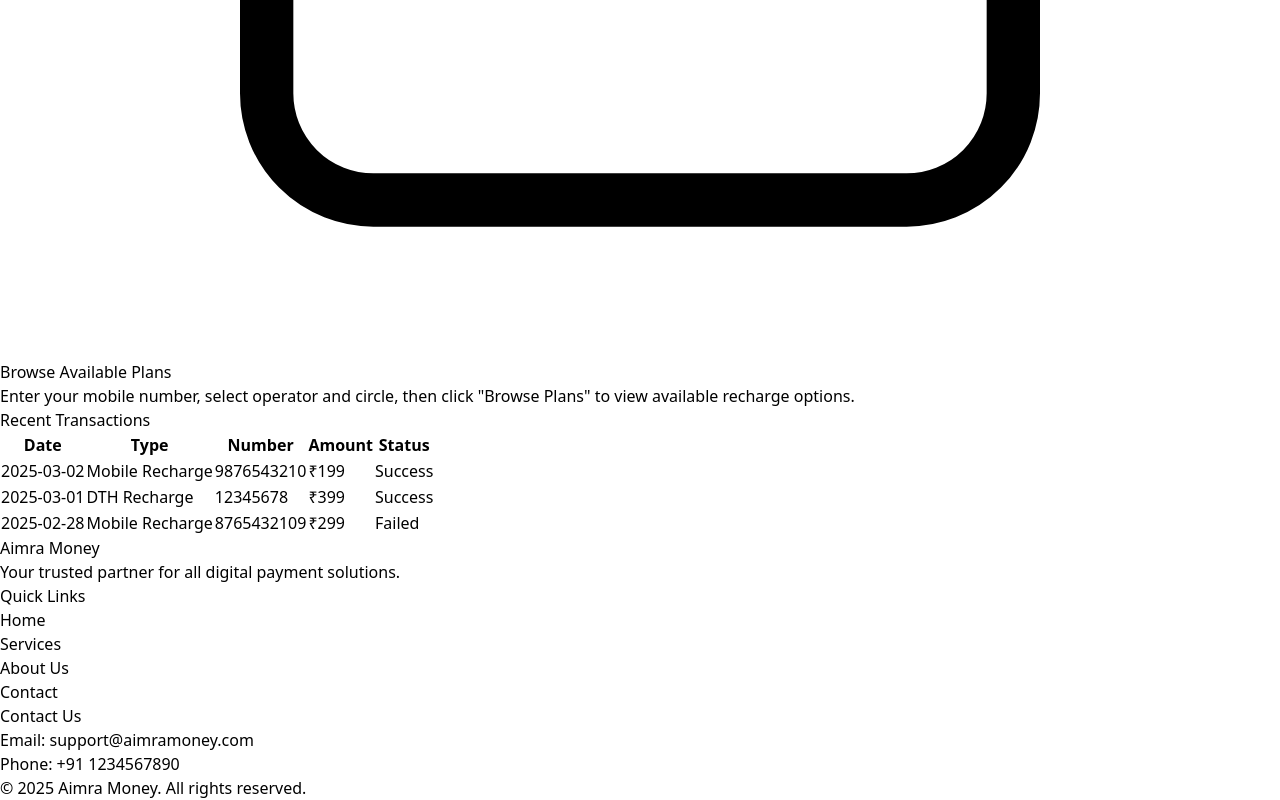
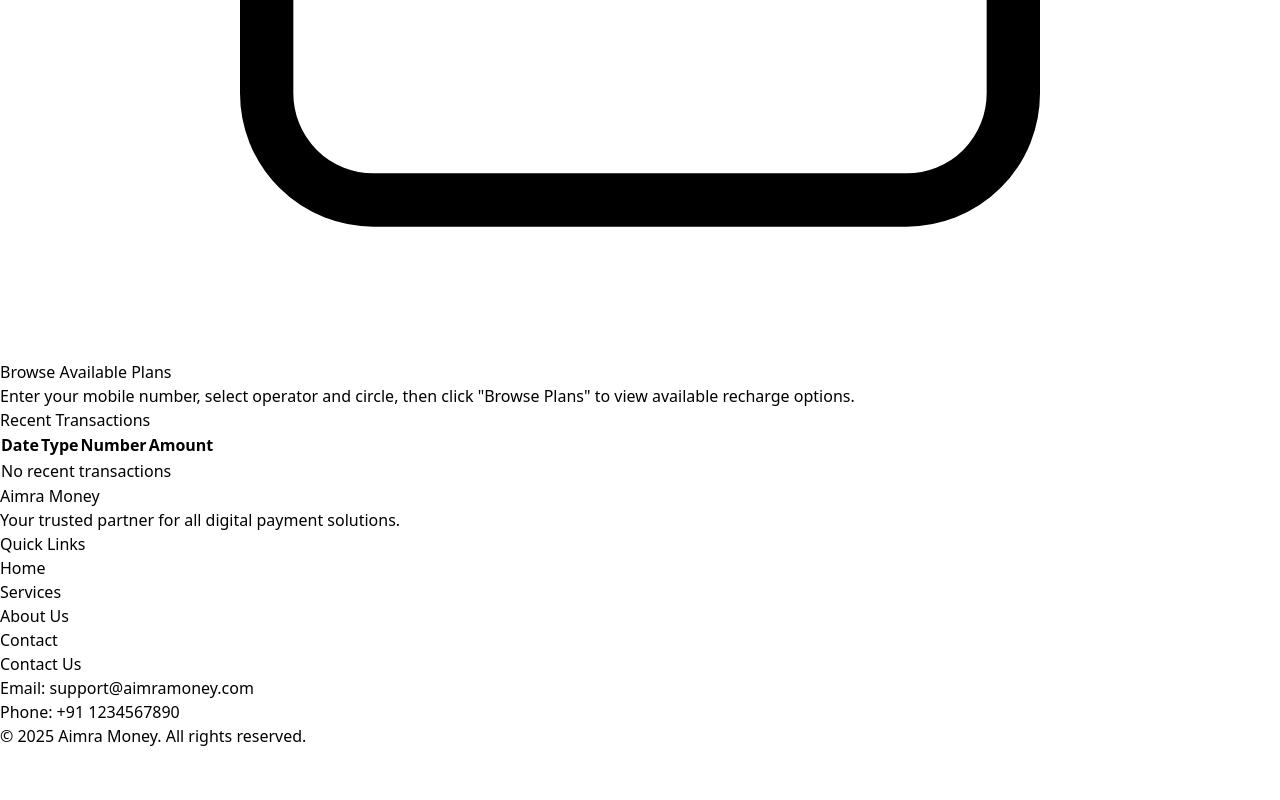
Before and after one commit to surajkumar540/Recharge, a React (Vite) app: page / in a window 1280 px wide. Shown: the part 1992-2792 px from the top of the page. After the commit the page ends 2740 px from the top, so only its background shows below. Built offline with nearby package versions, Linux system fonts and the light colour scheme.

Commit message:
add:reacharge and list showed

```diff
--- a/src/App.jsx
+++ b/src/App.jsx
@@ -26,6 +26,7 @@
   const [showPlans, setShowPlans] = useState(false);
   const [currentPlans, setCurrentPlans] = useState([]);
   const [showConfirmModal, setShowConfirmModal] = useState(false);
+  const [recentTransactions, setRecentTransactions] = useState([]);
 
   // Load plans when plan type changes
   useEffect(() => {
@@ -100,6 +101,22 @@
     setShowConfirmModal(true);
   };
 
+  const handleRechargeSuccess = () => {
+    const newTransaction = {
+      mobileNumber: formValues.mobileNumber,
+      amount: formValues.amount,
+      operator: formValues.operator,
+      circle: formValues.circle,
+      date: new Date().toLocaleString(),
+    };
+
+    setRecentTransactions((prevTransactions) => {
+      const updatedTransactions = [newTransaction, ...prevTransactions];
+      console.log("Updated Transactions:", updatedTransactions); // Debug log
+      return updatedTransactions;
+    });
+  };
+
   return (
     <div className="min-h-screen bg-gray-50">
       <TopBar />
@@ -120,6 +137,7 @@
             isLoading={isLoading}
             handleViewPlans={handleViewPlans}
             handleRecharge={handleRecharge}
+            setFormValues={setFormValues}
           />
 
           {/* Right panel - Plans */}
@@ -137,7 +155,7 @@
         </div>
 
         {/* Recent Transactions Section */}
-        <RecentTransactions />
+        <RecentTransactions transactions={recentTransactions} />
       </div>
 
       {/* Recharge Confirmation Modal */}
@@ -145,6 +163,8 @@
         isOpen={showConfirmModal}
         onClose={() => setShowConfirmModal(false)}
         formValues={formValues}
+        setFormValues={setFormValues}
+        handleRechargeSuccess={handleRechargeSuccess}
       />
 
       {/* Footer */}
--- a/src/components/RecentTransactions.jsx
+++ b/src/components/RecentTransactions.jsx
@@ -1,6 +1,7 @@
 import React from "react";
 
-const RecentTransactions = () => {
+const RecentTransactions = ({ transactions }) => {
+  console.log(transactions)
   return (
     <div className="mt-8 bg-white rounded-xl shadow-md p-6">
       <h2 className="text-xl font-bold text-gray-800 mb-4">
@@ -10,96 +11,62 @@
         <table className="min-w-full divide-y divide-gray-200">
           <thead className="bg-gray-50">
             <tr>
-              <th
-                scope="col"
-                className="px-6 py-3 text-left text-xs font-medium text-gray-500 uppercase tracking-wider"
-              >
+              <th className="px-6 py-3 text-left text-xs font-medium text-gray-500 uppercase">
                 Date
               </th>
-              <th
-                scope="col"
-                className="px-6 py-3 text-left text-xs font-medium text-gray-500 uppercase tracking-wider"
-              >
+              <th className="px-6 py-3 text-left text-xs font-medium text-gray-500 uppercase">
                 Type
               </th>
-              <th
-                scope="col"
-                className="px-6 py-3 text-left text-xs font-medium text-gray-500 uppercase tracking-wider"
-              >
+              <th className="px-6 py-3 text-left text-xs font-medium text-gray-500 uppercase">
                 Number
               </th>
-              <th
-                scope="col"
-                className="px-6 py-3 text-left text-xs font-medium text-gray-500 uppercase tracking-wider"
-              >
+              <th className="px-6 py-3 text-left text-xs font-medium text-gray-500 uppercase">
                 Amount
               </th>
-              <th
-                scope="col"
-                className="px-6 py-3 text-left text-xs font-medium text-gray-500 uppercase tracking-wider"
-              >
+              {/* <th className="px-6 py-3 text-left text-xs font-medium text-gray-500 uppercase">
                 Status
-              </th>
+              </th> */}
             </tr>
           </thead>
           <tbody className="bg-white divide-y divide-gray-200">
-            <tr className="hover:bg-gray-50">
-              <td className="px-6 py-4 whitespace-nowrap text-sm text-gray-700">
-                2025-03-02
+            {transactions && transactions?.length > 0 ? (
+              transactions.map((transaction, index) => (
+                <tr key={index} className="hover:bg-gray-50">
+                  <td className="px-6 py-4 text-sm text-gray-700">
+                    {transaction.date}
                   </td>
-              <td className="px-6 py-4 whitespace-nowrap text-sm text-gray-700">
-                Mobile Recharge
+                  <td className="px-6 py-4 text-sm text-gray-700">
+                    {transaction.circle}
                   </td>
-              <td className="px-6 py-4 whitespace-nowrap text-sm text-gray-700">
-                9876543210
+                  <td className="px-6 py-4 text-sm text-gray-700">
+                    {transaction.mobileNumber}
                   </td>
-              <td className="px-6 py-4 whitespace-nowrap text-sm text-gray-700">
-                ₹199
+                  <td className="px-6 py-4 text-sm text-gray-700">
+                    ₹{transaction.amount}
                   </td>
-              <td className="px-6 py-4 whitespace-nowrap">
-                <span className="px-2 inline-flex text-xs leading-5 font-semibold rounded-full bg-green-100 text-green-800">
-                  Success
+                  {/* <td className="px-6 py-4">
+                    <span
+                      className={`px-2 inline-flex text-xs leading-5 font-semibold rounded-full ${
+                        transaction.status === "Success"
+                          ? "bg-green-100 text-green-800"
+                          : "bg-red-100 text-red-800"
+                      }`}
+                    >
+                      {transaction.status}
                     </span>
+                  </td> */}
+                </tr>
+              ))
+            ) : (
+              <tr>
+                <td
+                  colSpan="5"
+                  className="text-center text-sm text-gray-500 py-4"
+                >
+                  No recent transactions
                 </td>
               </tr>
-            <tr className="hover:bg-gray-50">
-              <td className="px-6 py-4 whitespace-nowrap text-sm text-gray-700">
-                2025-03-01
-              </td>
-              <td className="px-6 py-4 whitespace-nowrap text-sm text-gray-700">
-                DTH Recharge
-              </td>
-              <td className="px-6 py-4 whitespace-nowrap text-sm text-gray-700">
-                12345678
-              </td>
-              <td className="px-6 py-4 whitespace-nowrap text-sm text-gray-700">
-                ₹399
-              </td>
-              <td className="px-6 py-4 whitespace-nowrap">
-                <span className="px-2 inline-flex text-xs leading-5 font-semibold rounded-full bg-green-100 text-green-800">
-                  Success
-                </span>
-              </td>
-            </tr>
-            <tr className="hover:bg-gray-50">
-              <td className="px-6 py-4 whitespace-nowrap text-sm text-gray-700">
-                2025-02-28
-              </td>
-              <td className="px-6 py-4 whitespace-nowrap text-sm text-gray-700">
-                Mobile Recharge
-              </td>
-              <td className="px-6 py-4 whitespace-nowrap text-sm text-gray-700">
-                8765432109
-              </td>
-              <td className="px-6 py-4 whitespace-nowrap text-sm text-gray-700">
-                ₹299
-              </td>
-              <td className="px-6 py-4 whitespace-nowrap">
-                <span className="px-2 inline-flex text-xs leading-5 font-semibold rounded-full bg-red-100 text-red-800">
-                  Failed
-                </span>
-              </td>
-            </tr>
+            )}
           </tbody>
         </table>
       </div>
@@ -108,3 +75,4 @@
 };
 
 export default RecentTransactions;
+//
--- a/src/components/modal/RechargeConfirmModal.jsx
+++ b/src/components/modal/RechargeConfirmModal.jsx
@@ -1,6 +1,12 @@
 import React, { useState } from "react";
 
-const RechargeConfirmationModal = ({ isOpen, onClose, formValues }) => {
+const RechargeConfirmationModal = ({
+  isOpen,
+  onClose,
+  formValues,
+  setFormValues,
+  handleRechargeSuccess,
+}) => {
   const [mpin, setMpin] = useState("");
   const [isProcessing, setIsProcessing] = useState(false);
   const [showSuccess, setShowSuccess] = useState(false);
@@ -25,12 +31,18 @@
     setTimeout(() => {
       setIsProcessing(false);
       setShowSuccess(true);
-
+      handleRechargeSuccess();
       // Close success popup after 3 seconds
       setTimeout(() => {
         setShowSuccess(false);
         onClose();
         setMpin("");
+        setFormValues({
+          mobileNumber: "",
+          operator: "Reliance JIO",
+          circle: "UP West",
+          amount: "",
+        });
       }, 3000);
     }, 1500);
   };
```
Lines whose indentation alone changed are shown as unchanged.
